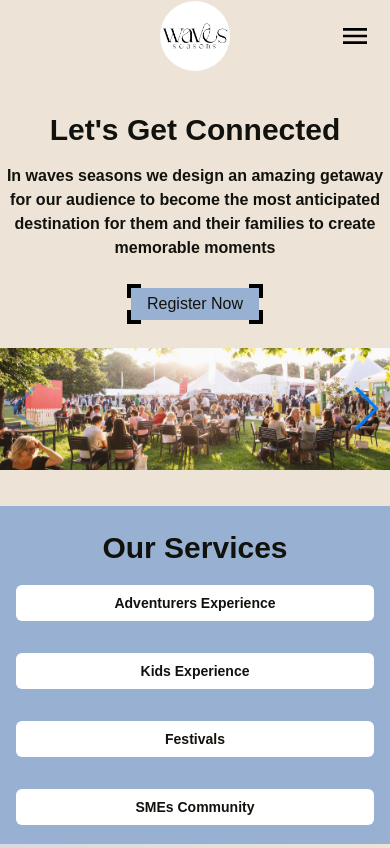
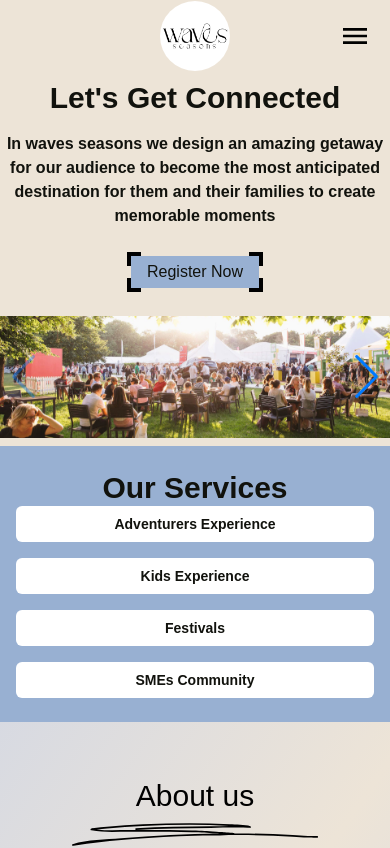
Before and after one commit to Trendlix/hatly-store, a React (Create React App) app: page / in a window 390 px wide. Shown: the top 848 px of the page. Built offline with nearby package versions, Linux system fonts and the light colour scheme.

Commit message:
adjust media query

```diff
--- a/src/components/BottomIntro.tsx
+++ b/src/components/BottomIntro.tsx
@@ -7,12 +7,12 @@ import target from '../assets/icons/target.svg'
 
 const BottomIntro: FC = () => {
   return (
-    <div className=" flex justify-center flex-col relative h-full">
-      <h2 className="md:hidden text-3xl text-center pt-6 font-extrabold">Our Services</h2>
+    <div className=" flex justify-center flex-col relative h-full py-6">
+      <h2 className="md:hidden text-3xl text-center font-extrabold">Our Services</h2>
       <div className="md:absolute left-1/2 right-0 grid grid-cols-2 gap-x-8
                       -mt-[3rem] max-sm:gap-x-2 gap-y-8 content-center md:pr-1
                       h-full max-md:px-4 max-md:flex max-md:flex-col max-md:justify-center
-                      max-md:items-stretch max-md:m-0"
+                      max-md:items-stretch max-md:m-0 max-md:gap-y-4"
                       >
         {/* <div className="grid grid-cols-2 gap-x-4 gap-y-4"> */}
         <Box
--- a/src/components/TopIntro.tsx
+++ b/src/components/TopIntro.tsx
@@ -13,7 +13,7 @@ import slider2 from "../assets/slider2.jpg"
 const TopIntro: FC = () => {
   return (
     <div className="relative">
-      <div className="intro__text absolute left-1/2 max-lg:left-[5%] max-md:left-0 top-8 max-md:w-full">
+      <div className="intro__text md:absolute left-1/2 max-lg:left-[5%]  top-8 max-md:w-full">
         <h1 className="font-black text-3xl md:text-5xl lg:text-7xl max-md:text-center">
           Let's Get
           <br className="max-md:hidden" />
--- a/src/pages/home/Home.tsx
+++ b/src/pages/home/Home.tsx
@@ -16,13 +16,13 @@ const Home: FC = () => {
     //   className="cotainer min-h-screen"
     // ></section>
     <>
-      <div className=" text-nav_black relative max-w-[100vw] ">
-        <div className="bg-secondary main-height">
+      <div className=" text-nav_black relative max-w-[100vw]">
+        <div className="bg-secondary md:main-height ">
 
           <TopIntro />
         </div>
 
-        <div className="bg-primary  h-[40vh] top-[60vh] ">
+        <div className="bg-primary  md:h-[40vh] md:top-[60vh] ">
           <BottomIntro />
         </div>
         <img
```
Also changed, not shown: 1 other file (tests, documents, lock files or other folders).
